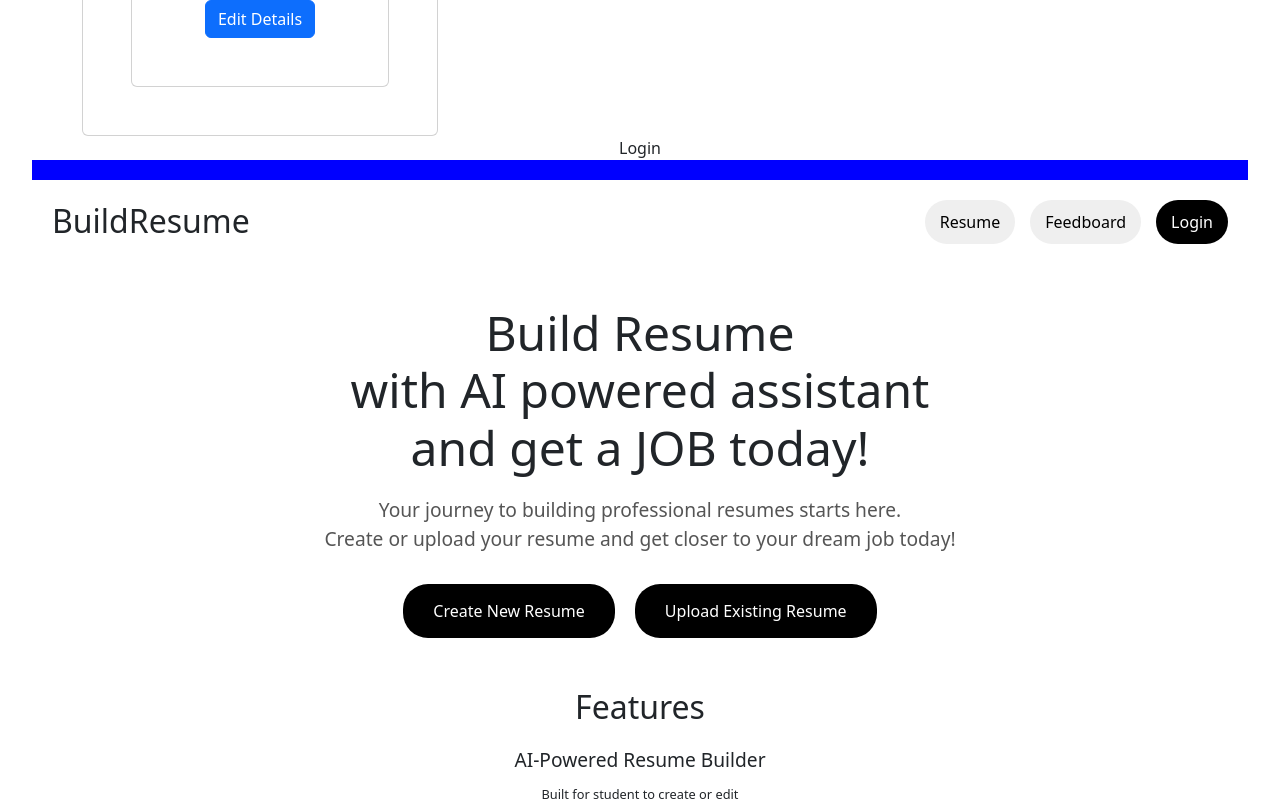
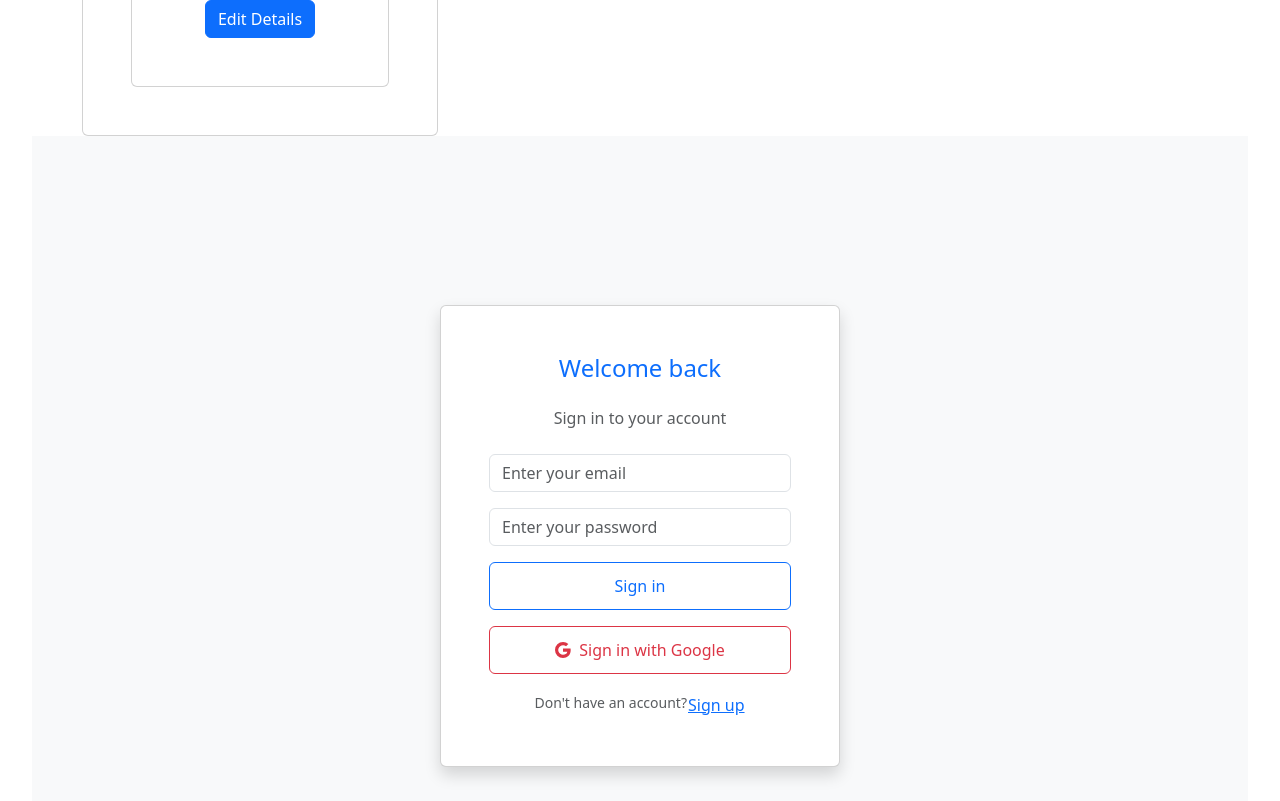
Before and after one commit to bycho-sbu/cse416_web_application, a React (Vite) app: page / in a window 1280 px wide. Shown: the part 780-1581 px from the top of the page. Built offline with nearby package versions, Linux system fonts and the light colour scheme.

Commit message:
Finalizing Login Page

```diff
--- a/src/components/Login.tsx
+++ b/src/components/Login.tsx
@@ -1,9 +1,135 @@
-import React from 'react'
+import React, { useState } from 'react';
+import 'bootstrap/dist/css/bootstrap.min.css';
 
-const Login = () => {
+export default function LoginPage() {
+  const [loading, setLoading] = useState(false);
+  const [email, setEmail] = useState('');
+  const [password, setPassword] = useState('');
+  const [isSignUp, setIsSignUp] = useState(false);
+
+  const handleLogin = async () => {
+    try {
+      setLoading(true);
+      const response = await fetch('/api/auth/login', {
+        method: 'POST',
+        headers: {
+          'Content-Type': 'application/json',
+        },
+        body: JSON.stringify({ email, password }),
+      });
+      const data = await response.json();
+
+      if (response.ok) {
+        alert(data.message);
+      } else {
+        alert('Error: ' + data.error);
+      }
+    } catch (error) {
+      console.error('Error:', error);
+      alert('Error logging in. Please try again.');
+    } finally {
+      setLoading(false);
+    }
+  };
+
+  const handleSignUp = async () => {
+    try {
+      setLoading(true);
+      const response = await fetch('/api/auth/signup', {
+        method: 'POST',
+        headers: {
+          'Content-Type': 'application/json',
+        },
+        body: JSON.stringify({ email, password }),
+      });
+      const data = await response.json();
+
+      if (response.ok) {
+        alert(data.message);
+      } else {
+        alert('Error: ' + data.error);
+      }
+    } catch (error) {
+      console.error('Error:', error);
+      alert('Error signing up. Please try again.');
+    } finally {
+      setLoading(false);
+    }
+  };
+
+  const handleGoogleLogin = () => {
+    window.location.href = '/auth/google';  // Redirect to Google OAuth
+  };
+
   return (
-    <div>Login</div>
-  )
+    <div className="min-vh-100 d-flex align-items-center justify-content-center bg-light">
+      <div className="card shadow" style={{ maxWidth: '400px', width: '100%' }}>
+        <div className="card-body">
+          <h2 className="card-title text-center mb-4 text-primary">
+            {isSignUp ? 'Create an account' : 'Welcome back'}
+          </h2>
+          <p className="text-center text-muted mb-4">
+            {isSignUp ? 'Sign up for a new account' : 'Sign in to your account'}
+          </p>
+
+          {/* Email and password fields */}
+          <input
+            type="email"
+            className="form-control mb-3"
+            placeholder="Enter your email"
+            value={email}
+            onChange={(e) => setEmail(e.target.value)}
+          />
+          <input
+            type="password"
+            className="form-control mb-3"
+            placeholder="Enter your password"
+            value={password}
+            onChange={(e) => setPassword(e.target.value)}
+          />
+
+          {/* Toggle between Login and Sign Up */}
+          <button
+            onClick={isSignUp ? handleSignUp : handleLogin}
+            disabled={loading}
+            className="btn btn-outline-primary w-100 d-flex align-items-center justify-content-center"
+            style={{ height: '48px' }}
+          >
+            {loading ? (
+              <>
+                <span className="spinner-border spinner-border-sm me-2" role="status" aria-hidden="true"></span>
+                {isSignUp ? 'Signing up...' : 'Signing in...'}
+              </>
+            ) : (
+              isSignUp ? 'Sign up' : 'Sign in'
+            )}
+          </button>
+
+          {/* Google OAuth Login */}
+          <button
+            onClick={handleGoogleLogin}
+            className="btn btn-outline-danger w-100 mt-3 d-flex align-items-center justify-content-center"
+            style={{ height: '48px' }}
+          >
+            <svg xmlns="http://www.w3.org/2000/svg" width="16" height="16" fill="currentColor" className="bi bi-google me-2" viewBox="0 0 16 16">
+              <path d="M15.545 6.558a9.42 9.42 0 0 1 .139 1.626c0 2.434-.87 4.492-2.384 5.885h.002C11.978 15.292 10.158 16 8 16A8 8 0 1 1 8 0a7.689 7.689 0 0 1 5.352 2.082l-2.284 2.284A4.347 4.347 0 0 0 8 3.166c-2.087 0-3.86 1.408-4.492 3.304a4.792 4.792 0 0 0 0 3.063h.003c.635 1.893 2.405 3.301 4.492 3.301 1.078 0 2.004-.276 2.722-.764h-.003a3.702 3.702 0 0 0 1.599-2.431H8v-3.08h7.545z"/>
+            </svg>
+            Sign in with Google
+          </button>
+
+          <div className="mt-3 text-center">
+            <small className="text-muted">
+              {isSignUp ? 'Already have an account?' : "Don't have an account?"}
+              <button className="btn btn-link p-0" onClick={() => setIsSignUp(!isSignUp)}>
+                {isSignUp ? 'Sign in' : 'Sign up'}
+              </button>
+            </small>
+          </div>
+        </div>
+        {/* <div className="card-footer text-center text-muted">
+          <small>By signing in or signing up, you agree to our Terms of Service and Privacy Policy.</small>
+        </div> */}
+      </div>
+    </div>
+  );
 }
-
-export default Login
```
Also changed, not shown: package.json (+9 -1 lines), src/server/login_temp.js (added, +96 -0 lines), 1 other file (tests, documents, lock files or other folders).
